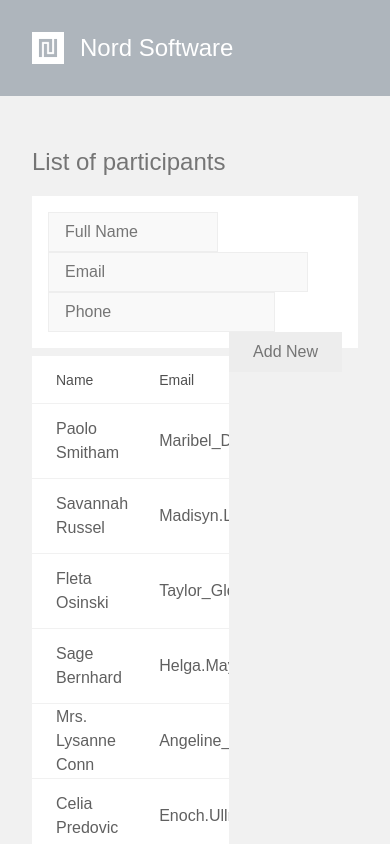
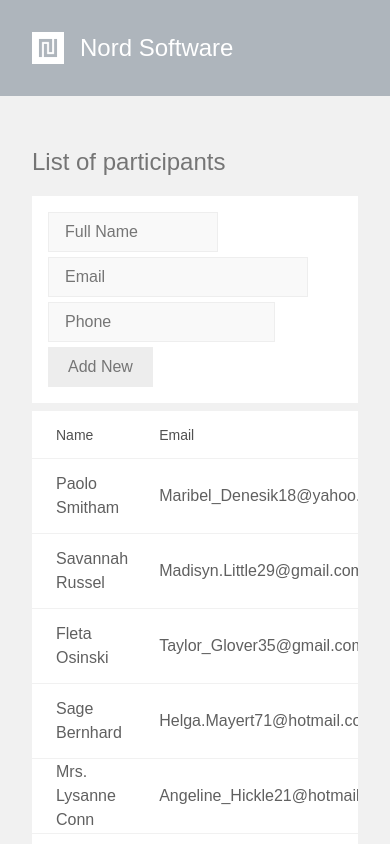
Before and after one commit to miavii/digia-test, a React (Create React App) app: page / in a window 390 px wide. Shown: the top 844 px of the page. Built offline with nearby package versions, Linux system fonts and the light colour scheme.

Commit message:
minor changes, some mobile optimisation

```diff
--- a/src/App.css
+++ b/src/App.css
@@ -47,14 +47,13 @@
 .content {
   padding:32px;
   background-color: #f1f1f1;
-  overflow-x: scroll;
 }
 .white-container {
   padding:16px;
   background-color: white;
   margin-bottom: 8px;
 }
-.test{
+.table-container{
   overflow-x: scroll;
 }
 
@@ -89,8 +88,8 @@ button {
   color: #444;
   font-size: 16px;
   font-weight: 500;
-  padding-left: 24px;
-  padding-right:24px;
+  padding-left: 20px;
+  padding-right:20px;
   display: inline-block;
 }
 button.button-cancel , button.button-save {
@@ -196,17 +195,40 @@ td:nth-last-child(1){
   padding-left: 16px;
 }
 .name{
-  width: 157px;
+  width: 165px;
   padding-right: 0;
 }
 .email {
-  width: 190px;
+  width: 260px;
 }
 .buttonColumn{
   width:207px;
+  padding-left: 0;
   text-align: right;
 }
 .buttonColumn button:nth-last-child(1){
   margin-left: 10px;
   display: inline-block;
 }
+
+
+@media (max-width:410px) {
+  form .button {
+    float: none;
+  }
+  .name-input, .email-input, .phone-input{
+    margin-bottom: 5px;
+  }
+  .name{
+    width: 165px;
+    padding-right: 0;
+  }
+  .email {
+    width: 260px;
+  }
+  .buttonColumn{
+    width:207px;
+    padding-left: 0;
+    text-align: right;
+  }
+}
--- a/src/App.js
+++ b/src/App.js
@@ -13,7 +13,7 @@ export default class App extends Component {
       nameText: '',
       emailText: '',
       phoneText: '',
-      isEdit: 0,
+      isEdit: 0, // which row to edit
       sort: {
         column: null,
         direction: 'desc',
@@ -23,6 +23,7 @@ export default class App extends Component {
     this.onSort = this.onSort.bind(this);
   }
   componentWillMount() {
+    // Populate User Data using Faker.js
     if(this.state.participants.length === 0 ){
       this.createUser();
     }
@@ -103,6 +104,7 @@ export default class App extends Component {
       isEdit: 0,
     });
   }
+
   handleCancel = () => {
     // Clear edit row
     this.setState({isEdit:0,});
@@ -111,26 +113,20 @@ export default class App extends Component {
   onSort(column) {
     return (function (e) {
       let direction = this.state.sort.direction;
-
       if (this.state.sort.column === column) {
         // Change the sort direction if the same column is sorted.
         direction = this.state.sort.direction === 'asc' ? 'desc' : 'asc';
       }
-
       // Sort ascending.
       const sortedData = this.state.participants.sort((a, b) => {
         if (column === 'name') {
-
           // This sorts strings taking into consideration numbers in strings.
-          // e.g., Account 1, Account 2, Account 10. Normal sorting would sort it Account 1, Account 10, Account 2.
+          // e.g., Name 1, Name 2, Name 10. Normal sorting would sort it Name 1, Name 10, Name 2.
           const collator = new Intl.Collator(undefined, { numeric: true, sensitivity: 'base' });
 
           return collator.compare(a.fullName, b.fullName);
         } else if (column==='email'){
-          // This sorts strings taking into consideration numbers in strings.
-          // e.g., Account 1, Account 2, Account 10. Normal sorting would sort it Account 1, Account 10, Account 2.
           const collator = new Intl.Collator(undefined, { numeric: true, sensitivity: 'base' });
-
           return collator.compare(a.email, b.email);
         } else {
           const collator = new Intl.Collator(undefined, { numeric: true, sensitivity: 'base' });
@@ -159,7 +155,6 @@ export default class App extends Component {
       if (this.state.sort.column === column) {
         value = this.state.sort.direction === 'asc' ? 'arrow_upward' : 'arrow_downward';
       }
-
       return value;
     };
 
@@ -174,7 +169,7 @@ export default class App extends Component {
             changeText={this.handleChangeText}
             onUserAdd={this.handleUserAdd}
             onUserUpdate={this.handleUserUpdate}/>
-          <div className="test">
+          <div className="table-container">
           <table className="white-container">
             <tbody>
             <tr className="header-rows">
--- a/src/components/UserRow.js
+++ b/src/components/UserRow.js
@@ -11,6 +11,7 @@ export default class Row extends Component {
     e.preventDefault();
     this.props.cancelEdit();
   }
+  // Updates state when input changes
   onChange = (e) => {this.props.changeText(e.target.value, e.target.name)};
   onDelete = (participant) => {
     this.props.deleteUser(participant);
@@ -32,9 +33,9 @@ export default class Row extends Component {
     }
     // Simple validator for email and phone using validator.js
     if(!isEmail(email)){
-      alert('Please use proper email');
+      alert('Please use valid email');
     }else if (!isMobilePhone(phone, 'any')){
-      alert('Please use proper phone');
+      alert('Please use valid phone number');
     }else {
       let updatedUser = {
         id: this.props.isEdit,
@@ -68,7 +69,6 @@ export default class Row extends Component {
                 <td className="buttonColumn buttonCol-input">
                   <button className="button-cancel" onClick={this.onCancel}>Cancel</button>
                   <button type="submit" className="button-save" onClick={this.onSubmit.bind(this)}>Save</button>
-
                 </td>
               </tr>
           } else {
```
Also changed, not shown: 1 other file (tests, documents, lock files or other folders).
